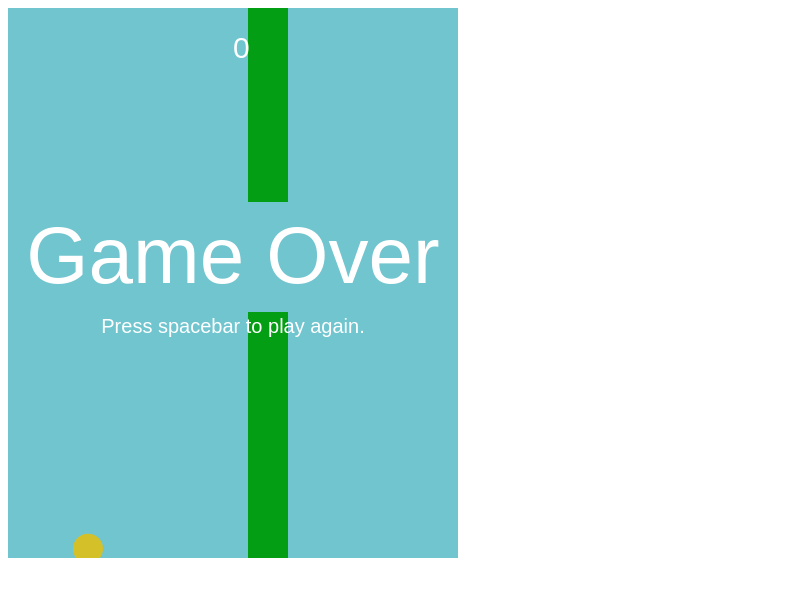
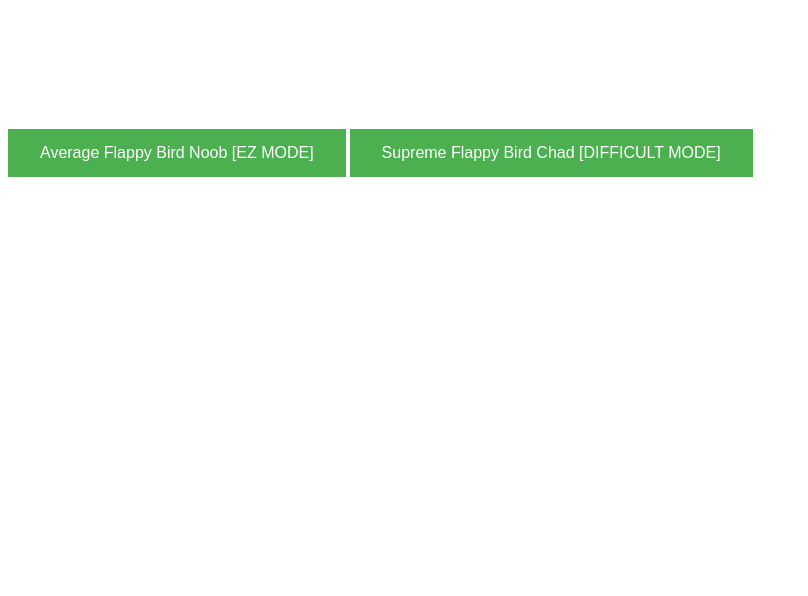
Before and after one commit to aabhusanaryal/Flappy-Bird-v2, a plain HTML site: page index.html in a window 1280 px wide. Shown: the whole page, without its empty margins (0-808 px from the left). Drawn offline with Linux system fonts and the light colour scheme.

Commit message:
Added difficulty modes

```diff
--- a/app.js
+++ b/app.js
@@ -1,10 +1,12 @@
 let GAME_WIDTH = 450;
-let GAME_HEIGHT = 550;
+let GAME_HEIGHT = 500;
+let PIPE_WIDTH = 40;
+let HOLE_HEIGHT = 110;
+let PIPE_SEPARATION = 270;
+
 const SKY_COLOR = "#71c5cf";
 const PIPE_COLOR = "#049e14";
 const BIRD_COLOR = "#d4c029";
-const PIPE_WIDTH = 40;
-const HOLE_HEIGHT = 110;
 const FPS = 60;
 
 const SPRITE_ACCELERATION = 1.4;
@@ -13,7 +15,6 @@ let spriteVelocity = SPRITE_ACCELERATION*timeElapsed;
 let score = 0;
 
 const PIPE_VELOCITY = 5;
-const PIPE_SEPARATION = 270;
 
 let pipe1X = 500;
 let pipe2X = pipe1X + PIPE_SEPARATION;
@@ -25,7 +26,7 @@ let spriteY = GAME_HEIGHT/2;
 let radius = 15;
 
 let spacePressed;
-let gameOn = true;
+let gameOn = false;
 
 let hole1Y, hole2Y, hole3Y, hole4Y;
 hole1Y = holeYGen();
@@ -69,10 +70,21 @@ const drawEverything = () =>{
     ctx.fillRect(pipe4X, hole4Y, PIPE_WIDTH, HOLE_HEIGHT); // Pipe4's hole
 
     // Making main character
-    ctx.beginPath();
-    ctx.arc(spriteX, spriteY, radius, 0, 2 * Math.PI, false);
-    ctx.fillStyle = BIRD_COLOR;
-    ctx.fill();
+        // Yellow Body
+        ctx.beginPath();
+        ctx.arc(spriteX, spriteY, radius, 0, 2 * Math.PI, false);
+        ctx.fillStyle = BIRD_COLOR;
+        ctx.fill();
+        // Eye
+        ctx.beginPath();
+        ctx.arc(spriteX+radius/2, spriteY-radius/4, radius/8, 0, 2 * Math.PI, false);
+        ctx.fillStyle = "white";
+        ctx.fill();
+        // Lips
+        ctx.beginPath();
+        ctx.arc(spriteX+radius, spriteY, radius/8, 0, 2 * Math.PI, false);
+        ctx.fillStyle = "red";
+        ctx.fill();
 
     // Scoreboard
     ctx.fillStyle = 'white';
@@ -127,8 +139,7 @@ const newGame = (evt) =>{
 
         spriteX = 80;
         spriteY = GAME_HEIGHT/2;
-
-        document.removeEventListener('keydown', newGame)
+        document.removeEventListener('keydown', newGame);
     }
 }
 
@@ -149,6 +160,19 @@ const gameOver = () =>{
     document.addEventListener('keydown', newGame);
 }
 
+const setupGame = (easyMode) => {
+    gameOn = true;
+    document.querySelector('#easy').style.display = 'none';
+    document.querySelector('#difficult').style.display = 'none';
+
+    if(easyMode){
+        GAME_WIDTH = 700;
+        GAME_HEIGHT = 500;
+        PIPE_WIDTH = 40;
+        HOLE_HEIGHT = 125;
+        PIPE_SEPARATION = 270;
+    }
+}
 
 
 const collisionCheck = () => {
@@ -223,6 +247,7 @@ window.onload = () => {
     canvas = document.querySelector('canvas');
     ctx = canvas.getContext('2d');
 
+
     document.addEventListener('keydown', evt =>{
         // When space is pressed, this sets the value of spacePressed to be true for 150ms. So, the sprite will go up for 150ms
         if(evt.key == " "){
--- a/index.html
+++ b/index.html
@@ -7,10 +7,21 @@
     <meta name="viewport" content="width=device-width, initial-scale=1.0">
     <title>Flappy Bird</title>
     <script src = "app.js"></script>
+    <style>
+        button{
+            background-color: #4CAF50; /* Green */
+            border: none;
+            color: white;
+            padding: 15px 32px;
+            text-decoration: none;
+            display: inline-block;
+            font-size: 16px;
+        }
+    </style>
 </head>
 <body>
-    <canvas>
-
-    </canvas>
+    <button onclick="setupGame(true)" id="easy">Average Flappy Bird Noob [EZ MODE]</button>
+    <button onclick="setupGame(false)" id="difficult">Supreme Flappy Bird Chad [DIFFICULT MODE]</button>
+    <canvas></canvas>
 </body>
 </html>
```
